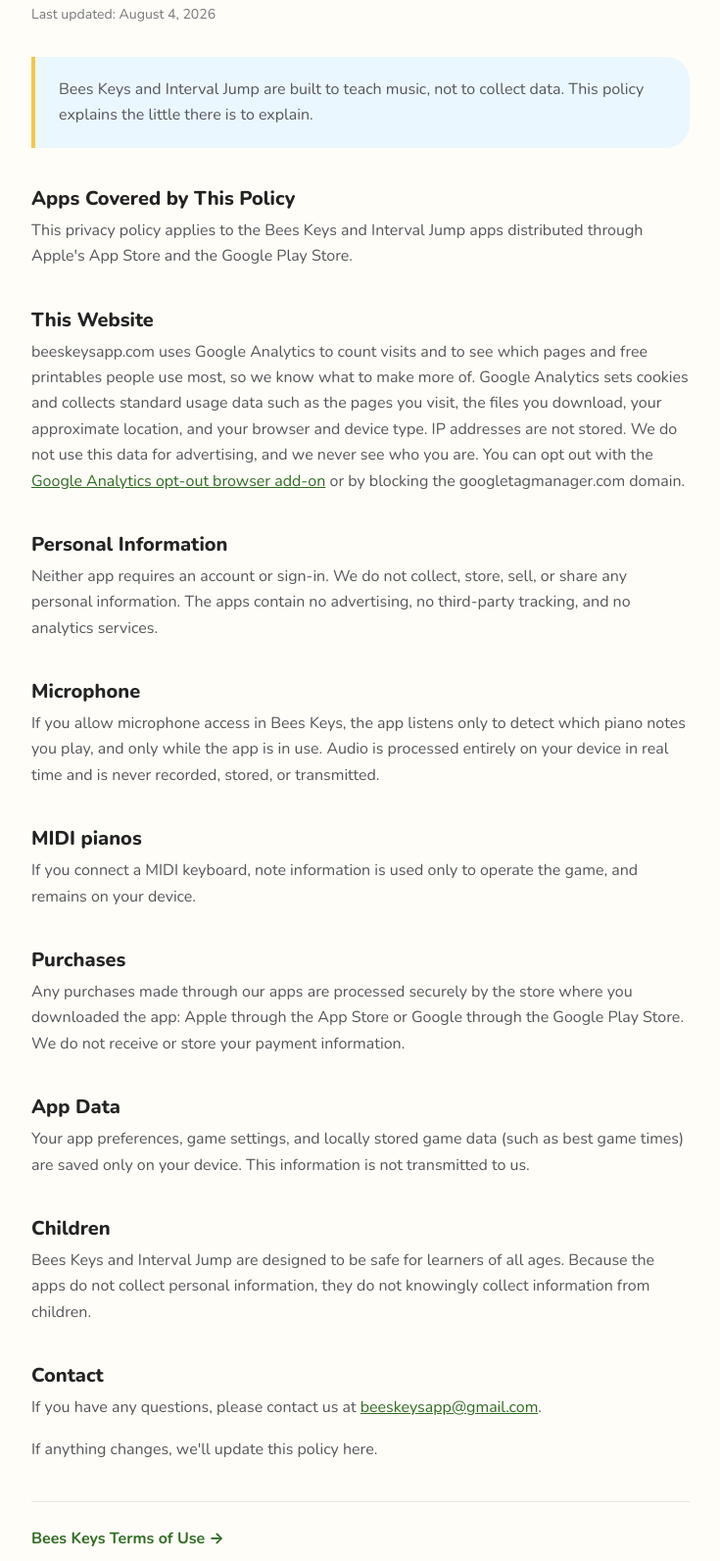
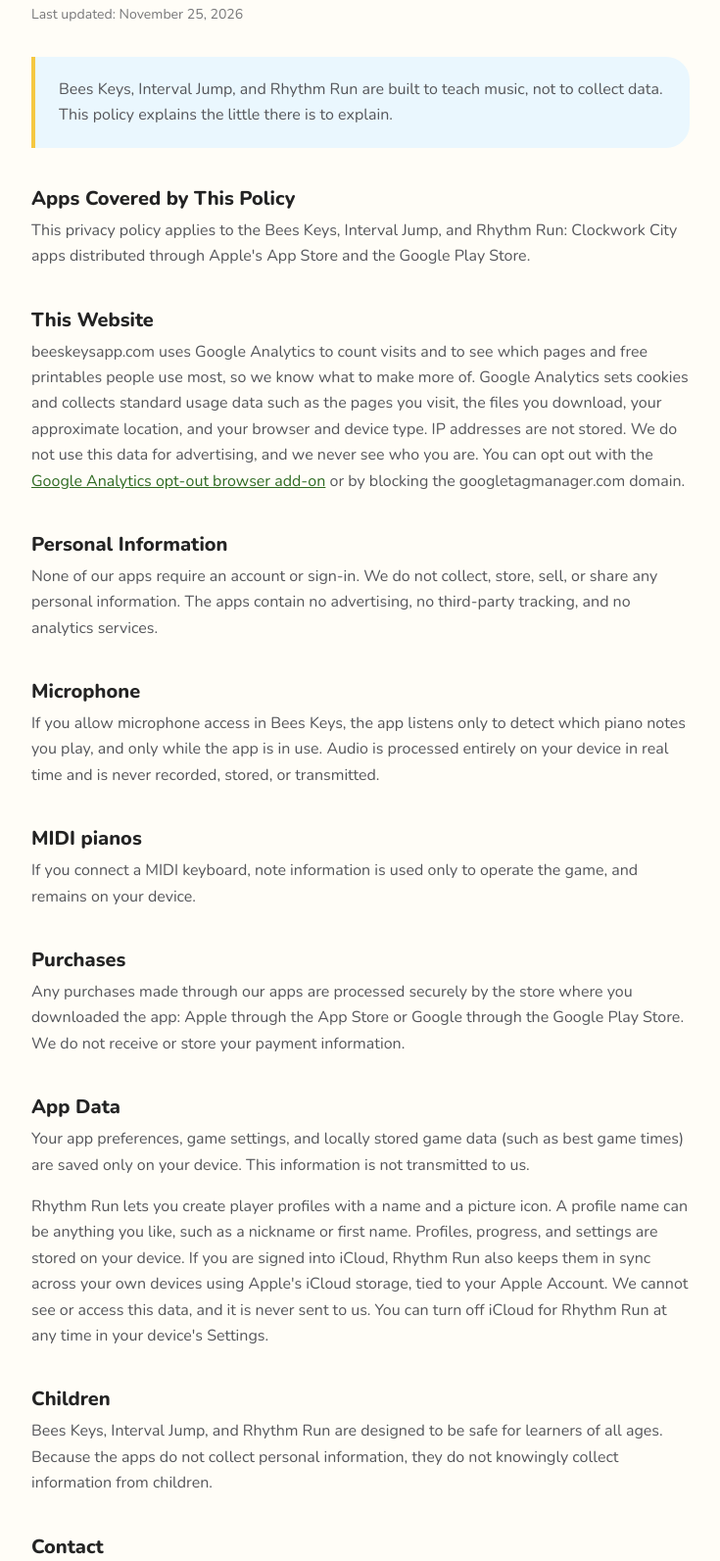
Before and after one commit to joshcally/bees-keys-website, a plain HTML site: page privacy.html in a window 1280 px wide. Shown: the part 185-1778 px from the top of the page at 98% size, without its empty margins (272-1007 px from the left). Drawn offline with nearby package versions, Linux system fonts and the light colour scheme.

Commit message:
Privacy policy: add Rhythm Run: Clockwork City (profiles, iCloud sync)
Co-Authored-By: Claude Opus 5.5 <noreply@anthropic.com>

```diff
--- a/privacy.html
+++ b/privacy.html
@@ -12,8 +12,8 @@
     gtag('config', 'G-4GXYPR8HNL');
   </script>
   <!-- /Google tag -->
-  <title>Privacy Policy: Bees Keys and Interval Jump</title>
-  <meta name="description" content="Privacy policy for the Bees Keys and Interval Jump apps on the Apple App Store and Google Play Store." />
+  <title>Privacy Policy: Bees Keys, Interval Jump, and Rhythm Run</title>
+  <meta name="description" content="Privacy policy for the Bees Keys, Interval Jump, and Rhythm Run: Clockwork City apps on the Apple App Store and Google Play Store." />
   <link rel="canonical" href="https://beeskeysapp.com/privacy.html" />
   <meta name="theme-color" content="#3f9ae6" />
 
@@ -22,8 +22,8 @@
   <link rel="apple-touch-icon" href="images/favicon.png" />
 
   <meta property="og:site_name" content="Bees Keys" />
-  <meta property="og:title" content="Privacy Policy: Bees Keys and Interval Jump" />
-  <meta property="og:description" content="Privacy policy for the Bees Keys and Interval Jump apps on the Apple App Store and Google Play Store." />
+  <meta property="og:title" content="Privacy Policy: Bees Keys, Interval Jump, and Rhythm Run" />
+  <meta property="og:description" content="Privacy policy for the Bees Keys, Interval Jump, and Rhythm Run: Clockwork City apps on the Apple App Store and Google Play Store." />
   <meta property="og:image" content="https://beeskeysapp.com/images/og-card.png" />
   <meta property="og:image:width" content="1200" />
   <meta property="og:image:height" content="630" />
@@ -52,16 +52,16 @@
 
   <main class="legal">
     <h1>Privacy Policy</h1>
-    <p class="legal-date">Last updated: August 4, 2026</p>
+    <p class="legal-date">Last updated: November 25, 2026</p>
 
     <div class="legal-summary">
-      <p>Bees Keys and Interval Jump are built to teach music, not to collect data.
+      <p>Bees Keys, Interval Jump, and Rhythm Run are built to teach music, not to collect data.
       This policy explains the little there is to explain.</p>
     </div>
 
     <h2>Apps Covered by This Policy</h2>
     <p>
-      This privacy policy applies to the Bees Keys and Interval Jump apps distributed
+      This privacy policy applies to the Bees Keys, Interval Jump, and Rhythm Run: Clockwork City apps distributed
       through Apple's App Store and the Google Play Store.
     </p>
 
@@ -79,7 +79,7 @@
 
     <h2>Personal Information</h2>
     <p>
-      Neither app requires an account or sign-in. We do not collect, store, sell,
+      None of our apps require an account or sign-in. We do not collect, store, sell,
       or share any personal information. The apps contain no advertising, no
       third-party tracking, and no analytics services.
     </p>
@@ -109,10 +109,18 @@
       Your app preferences, game settings, and locally stored game data (such as best
       game times) are saved only on your device. This information is not transmitted to us.
     </p>
+    <p>
+      Rhythm Run lets you create player profiles with a name and a picture icon. A profile
+      name can be anything you like, such as a nickname or first name. Profiles, progress,
+      and settings are stored on your device. If you are signed into iCloud, Rhythm Run
+      also keeps them in sync across your own devices using Apple's iCloud storage, tied
+      to your Apple Account. We cannot see or access this data, and it is never sent to us.
+      You can turn off iCloud for Rhythm Run at any time in your device's Settings.
+    </p>
 
     <h2>Children</h2>
     <p>
-      Bees Keys and Interval Jump are designed to be safe for learners of all ages.
+      Bees Keys, Interval Jump, and Rhythm Run are designed to be safe for learners of all ages.
       Because the apps do not collect personal information, they do not knowingly collect
       information from children.
     </p>
```
